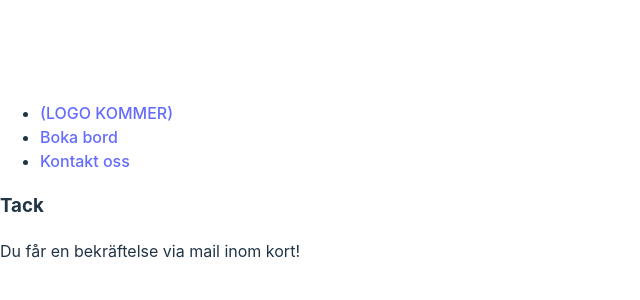
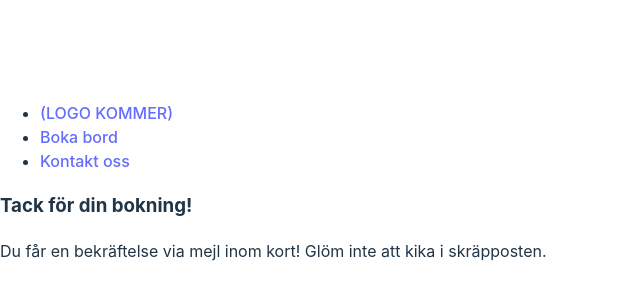
Before and after one commit to PetraElgemyr/restaurant-fullstack, a React (Vite) app in the folder fed22s-therestaurant/: page /confirmation in a window 1280 px wide. Shown: the part 218-518 px from the top of the page, without its empty margins (0-640 px from the left). Built offline with nearby package versions, Linux system fonts and the light colour scheme.

Commit message:
(refactor): change text, and export

```diff
--- a/fed22s-therestaurant/src/Router.tsx
+++ b/fed22s-therestaurant/src/Router.tsx
@@ -2,12 +2,11 @@ import { createBrowserRouter } from "react-router-dom";
 import { Layout } from "./components/Layout";
 import { Home } from "./components/Home";
 import Contact from "./components/Contact";
-import Confirmation from "./components/Confirmation";
+import { Confirmation } from "./components/Confirmation";
 
 import Admin from "./components/Admin";
 
 import { BookingComponent } from "./components/BookingComponent";
-
 
 export const router = createBrowserRouter([
   {
--- a/fed22s-therestaurant/src/components/Confirmation.tsx
+++ b/fed22s-therestaurant/src/components/Confirmation.tsx
@@ -1,12 +1,11 @@
-const Confirmation = () => {
+export const Confirmation = () => {
   return (
     <>
-      <h3 className="Confirmation-header">Tack</h3>
+      <h3 className="Confirmation-header">Tack för din bokning!</h3>
       <p className="Confirmation-text">
-        Du får en bekräftelse via mail inom kort!
+        Du får en bekräftelse via mejl inom kort! Glöm inte att kika i
+        skräpposten.
       </p>
     </>
   );
 };
-
-export default Confirmation;
```
